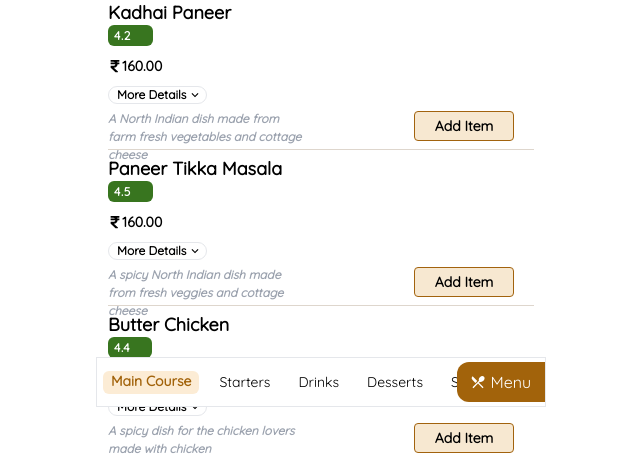
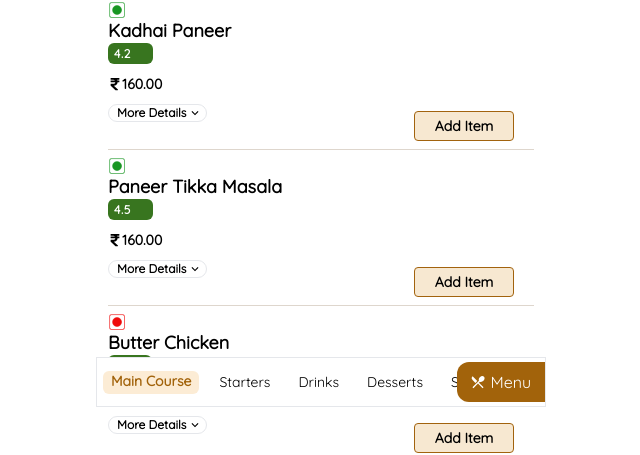
Before and after one commit to Abhishree881/mud-cups, a React (Create React App) app: page /1 in a window 1280 px wide. Shown: the part 393-848 px from the top of the page, without its empty margins (319-959 px from the left). Built offline with nearby package versions, Linux system fonts and the light colour scheme; some icons are missing; a web font is replaced by a local one.

Commit message:
Transition bug fixed

```diff
--- a/src/components/itemCardLarge.jsx
+++ b/src/components/itemCardLarge.jsx
@@ -12,14 +12,12 @@ function ItemCardLarge(props) {
             let temp = props.expanded;
             temp.push(props.data.index);
             props.setExpanded(temp)
-            console.log(props.expanded)
             setExpand(true)
         }
         else {
             let temp = props.expanded;
             temp.splice(i, 1)
             props.setExpanded(temp)
-            console.log(props.expanded)
             setExpand(false)
         }
     }
@@ -43,7 +41,7 @@ function ItemCardLarge(props) {
                     {expand ? 'Less Details' : 'More Details'}
                     <div className={`flex items-center transition-all duration-[500ms] justify-center ${expand && 'rotate-180'}`}><MdKeyboardArrowDown fontSize={'14px'} /></div>
                 </div>
-                <div className={`max-w-[200px] text-[12px] font-[700] italic text-gray-400 pt-[6px]`}>
+                <div className={`max-w-[200px] overflow-hidden text-[12px] font-[700] italic text-gray-400 pt-[6px] ${expand ? 'h-[60px] delay-500' : 'h-[0] delay-0'}`}>
                     {props.data.description}
                 </div>
             </div>
```
